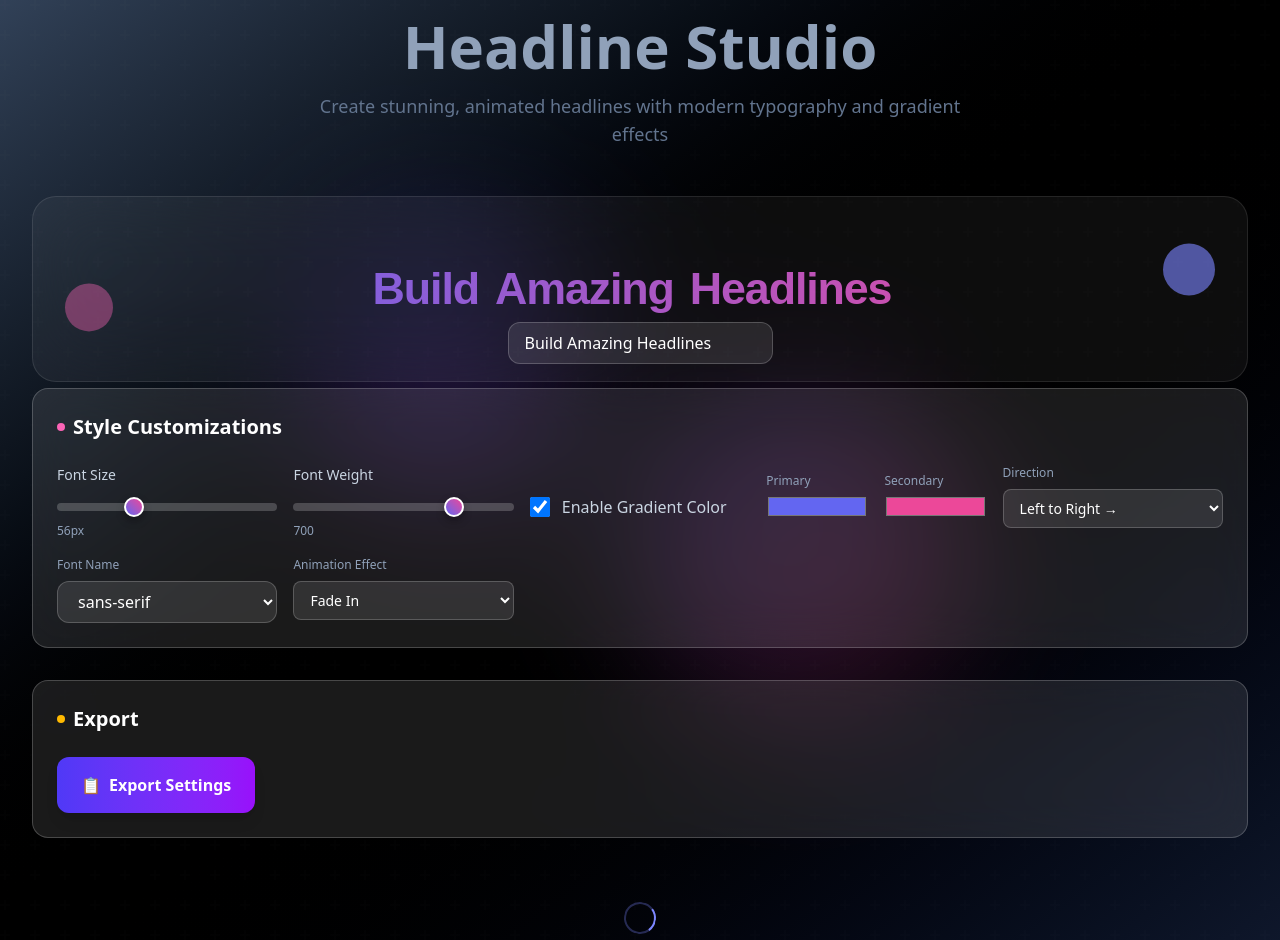
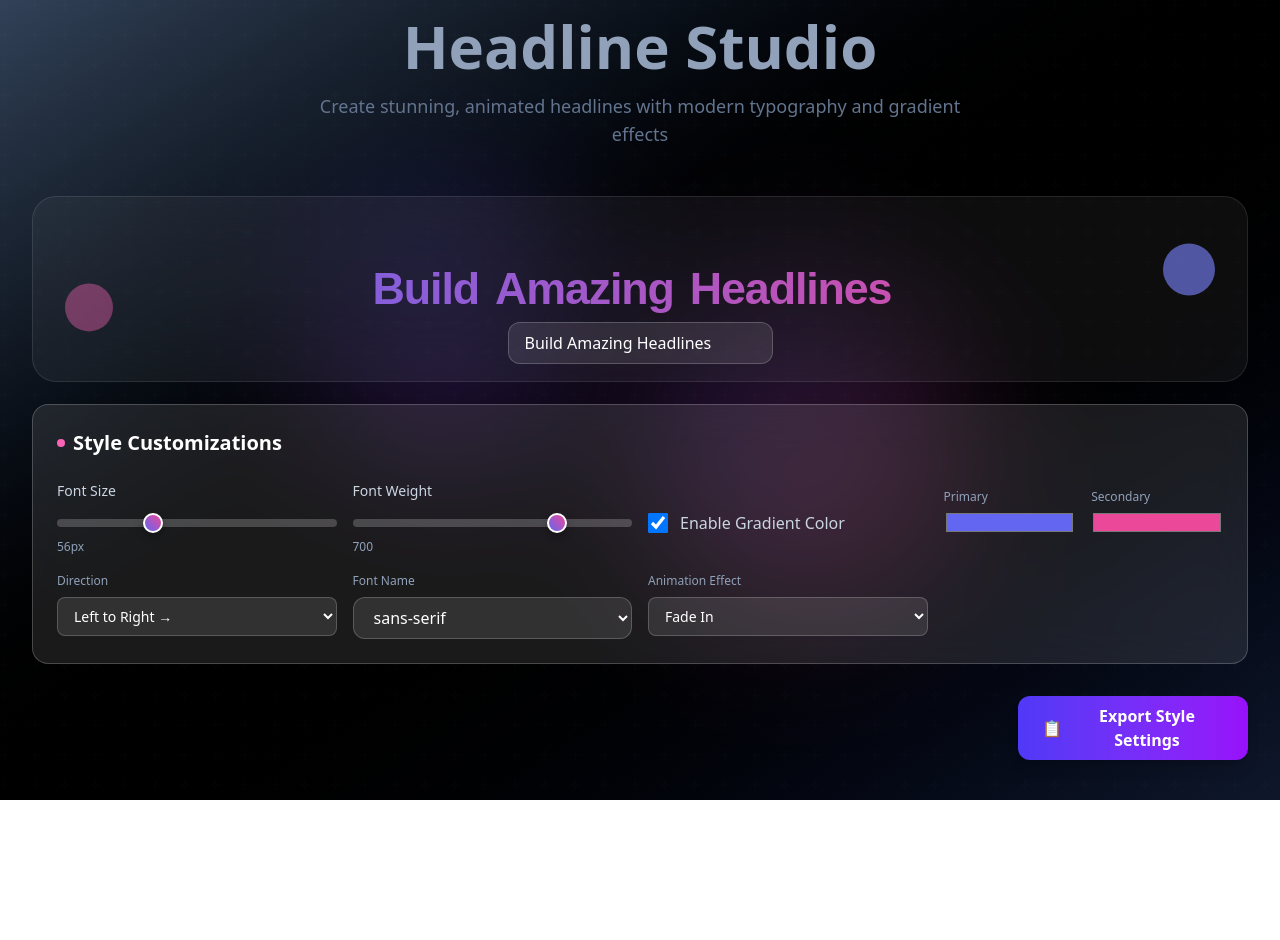
Before and after one commit to SopnilSwapon/Widget-Header, a React (Vite) app: page / in a window 1280 px wide. After the commit the page ends 800 px from the top, so only its background shows below. Built offline with nearby package versions, Linux system fonts and the light colour scheme.

Commit message:
added copy buttion & functionality

```diff
--- a/src/App.tsx
+++ b/src/App.tsx
@@ -20,6 +20,13 @@ function App() {
   const [color2, setColor2] = useState("#ec4899");
   const [effect, setEffect] = useState("fade");
   const [exported, setExported] = useState("");
+  const [copied, setCopied] = useState(false);
+
+  const handleCopy = () => {
+    navigator.clipboard.writeText(exported);
+    setCopied(true);
+    setTimeout(() => setCopied(false), 1000);
+  };
 
   const words = headline.split(" ");
 
@@ -34,10 +41,13 @@ function App() {
     color2,
     effect,
   };
-  console.log(fontFamily, "check out ");
 
   const handleExport = () => {
+    if (exported) {
+      setExported("");
+    } else {
       setExported(JSON.stringify(settings, null, 2));
+    }
   };
 
   const containerVariants = {
@@ -147,7 +157,7 @@ function App() {
               variants={glowVariants}
               initial="initial"
               whileHover="hover"
-              className="bg-white/5 backdrop-blur-2xl flex-col border border-white/10 rounded-3xl p-8 sm:p-12 lg:p-16 shadow-2xl min-h-[10px] flex relative overflow-hidden"
+              className="bg-white/5 backdrop-blur-2xl flex-col border border-white/10 rounded-3xl p-16 shadow-2xl min-h-[10px] flex relative overflow-hidden"
             >
               {/* Subtle grid pattern */}
               <div className="absolute inset-0 opacity-40">
@@ -294,7 +304,7 @@ function App() {
           </motion.div>
         </div>
         {/* Main Content Grid */}
-        <div className="grid grid-cols-1 xl:grid-cols-3 gap-8">
+        <div className="grid grid-cols-1 mt-10 xl:grid-cols-3 gap-8">
           <motion.div
             variants={itemVariants}
             className="xl:col-span-1 space-y-6"
@@ -310,7 +320,7 @@ function App() {
                 Style Customizations
               </h3>
 
-              <div className="grid grid-cols-5 gap-4">
+              <div className="grid xl:grid-cols-4 gap-4">
                 <div>
                   <label className="block mb-2 text-sm font-medium text-slate-300">
                     Font Size
@@ -387,6 +397,7 @@ function App() {
                     </div>
                   </div>
                 )}
+                <motion.div className="mb-16">
                   {gradientOn && (
                     <motion.div
                       initial={{ opacity: 0, height: 0 }}
@@ -416,6 +427,7 @@ function App() {
                       </select>
                     </motion.div>
                   )}
+                </motion.div>
 
                 <div>
                   <label className="text-xs block mb-2 font-xs text-slate-400">
@@ -469,22 +481,14 @@ function App() {
               </div>
             </motion.div>
           </motion.div>
-          <motion.div
-            variants={glowVariants}
-            initial="initial"
-            whileHover="hover"
-            className="bg-white/10 backdrop-blur-xl border border-white/20 rounded-2xl p-6 shadow-2xl"
-          >
-            <h3 className="text-xl font-semibold text-white mb-6 flex items-center gap-2">
-              <span className="w-2 h-2 bg-amber-400 rounded-full"></span>
-              Export
-            </h3>
 
           <motion.button
             whileHover={{ scale: 1.02, y: -2 }}
             whileTap={{ scale: 0.98 }}
             onClick={handleExport}
-              className="bg-gradient-to-r from-indigo-600 to-purple-600 hover:from-indigo-700 hover:to-purple-700 text-white font-semibold py-4 px-6 rounded-xl shadow-lg transition-all duration-300 flex items-center justify-center gap-2"
+            className={`bg-gradient-to-r from-indigo-600 ${
+              exported ? "mb-0" : "mb-4"
+            } mt-0 to-purple-600 max-w-[230px] ml-auto hover:from-indigo-700 hover:to-purple-700 text-white font-semibold py-2 px-6 rounded-xl shadow-lg transition-all duration-300 flex items-center justify-center gap-2`}
           >
             <motion.span
               animate={{ rotate: exported ? 360 : 0 }}
@@ -492,15 +496,23 @@ function App() {
             >
               📋
             </motion.span>
-              Export Settings
+            Export Style Settings
           </motion.button>
 
           {exported && (
             <motion.div
               initial={{ opacity: 0, y: 20 }}
               animate={{ opacity: 1, y: 0 }}
-                className="mt-4"
+              className="relative mb-5"
             >
+              {/* Copy Button */}
+              <button
+                onClick={handleCopy}
+                className="absolute top-2 right-2 bg-emerald-500 text-white z-50 cursor-pointer text-xs px-3 py-1 rounded-md shadow-md"
+              >
+                {copied ? "Copied" : "Copy"}
+              </button>
+
               <motion.pre
                 whileHover={{ scale: 1.01 }}
                 className="bg-slate-900/80 text-emerald-300 text-xs p-4 rounded-xl overflow-x-auto border border-emerald-400/20 shadow-lg"
@@ -509,23 +521,7 @@ function App() {
               </motion.pre>
             </motion.div>
           )}
-          </motion.div>
-          {/* </motion.div> */}
         </div>
-
-        {/* Bottom decoration */}
-        <motion.div
-          initial={{ opacity: 0, y: 20 }}
-          animate={{ opacity: 1, y: 0 }}
-          transition={{ delay: 1 }}
-          className="mt-16 text-center"
-        >
-          <motion.div
-            animate={{ rotate: 360 }}
-            transition={{ duration: 20, repeat: Infinity, ease: "linear" }}
-            className="inline-block w-8 h-8 border-2 border-indigo-400/30 border-t-indigo-400 rounded-full"
-          />
-        </motion.div>
       </motion.div>
 
       <style>{`
```
Lines whose indentation alone changed are shown as unchanged.
